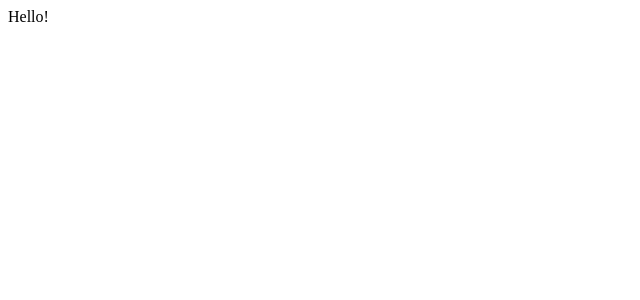
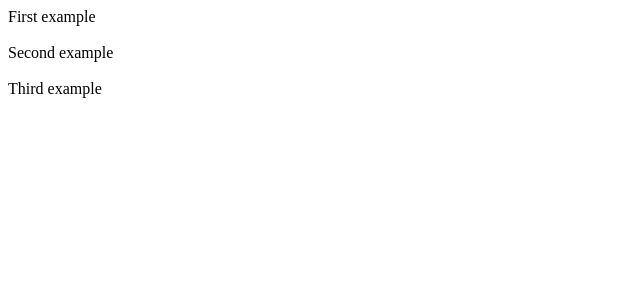
Before and after one commit to nikandlv/todos, a React (Create React App) app: page / in a window 1280 px wide. Shown: the top 300 px of the page, without its empty margins (0-640 px from the left). Built offline with nearby package versions, Linux system fonts and the light colour scheme.

Commit message:
Added todo list and component

```diff
--- /dev/null
+++ b/src/app/Components/Todo.tsx
@@ -0,0 +1,13 @@
+import { ITodo } from 'app/Types/Todo'
+
+export interface ITodoProps extends ITodo {}
+
+export default function Todo({ title }: ITodoProps) {
+    return (
+        <div>
+            <span>{title}</span>
+            <br />
+            <br />
+        </div>
+    )
+}
--- a/src/app/Data/Todos.ts
+++ b/src/app/Data/Todos.ts
@@ -1,5 +1,5 @@
-import { TodoList } from 'app/Types/Todo'
-const Todos: TodoList = [
+import { ITodoList } from 'app/Types/Todo'
+const ExampleTodos: ITodoList = [
     {
         id: 1,
         title: 'First example',
@@ -17,4 +17,4 @@ const Todos: TodoList = [
     },
 ]
 
-export default Todos
+export default ExampleTodos
--- /dev/null
+++ b/src/app/Layouts/Todos.tsx
@@ -0,0 +1,15 @@
+import { ITodoList } from 'app/Types/Todo'
+import Todo from 'app/Components/Todo'
+export interface ITodosProps {
+    todos: ITodoList
+}
+
+export default function Todos({ todos }: ITodosProps) {
+    return (
+        <div>
+            {todos.map((todo) => (
+                <Todo key={todo.id} {...todo} />
+            ))}
+        </div>
+    )
+}
--- a/src/app/Types/Todo.ts
+++ b/src/app/Types/Todo.ts
@@ -1,7 +1,7 @@
-export interface Todo {
+export interface ITodo {
     id: number
     title: string
     checked: boolean
 }
 
-export type TodoList = Array<Todo>
+export type ITodoList = Array<ITodo>
--- a/src/app/index.tsx
+++ b/src/app/index.tsx
@@ -1,3 +1,6 @@
+import ExampleTodos from './Data/Todos'
+import Todos from './Layouts/Todos'
+
 export default function App() {
-    return <div>Hello!</div>
+    return <Todos todos={ExampleTodos} />
 }
```
